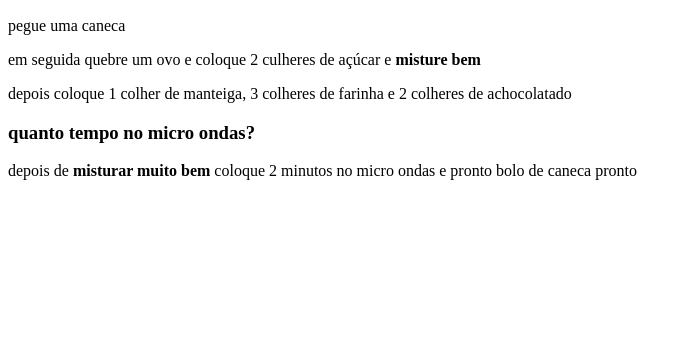
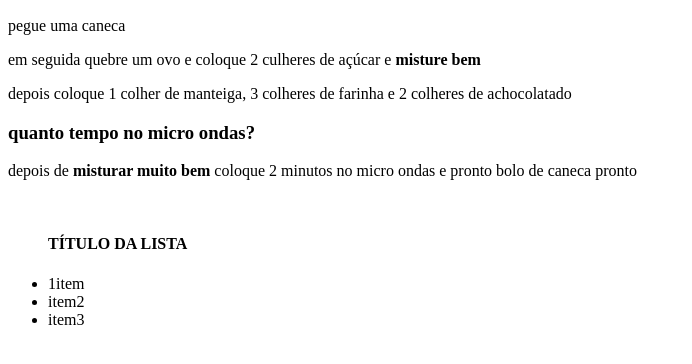
Before and after one commit to gabrielcdebarros11/gabriel, a plain HTML site: page index.html in a window 1280 px wide. Shown: the part 110-474 px from the top of the page, without its empty margins (0-692 px from the left). Drawn offline with Linux system fonts and the light colour scheme.

Commit message:
Update index.html

```diff
--- a/index.html
+++ b/index.html
@@ -13,6 +13,11 @@
     <p>depois coloque 1 colher de manteiga, 3 colheres de farinha e 2 colheres de achocolatado</p>
     <h3> quanto tempo no micro ondas?</h3>
     <p>depois de <strong>misturar muito bem</strong> coloque 2 minutos no micro ondas e pronto bolo de caneca pronto</p>
-    <img scr="Screenshot_20240801-113436-1.jpg"
+    <img scr="Screenshot_20240801-113436-1.jpg">
+    <ul> <h4>TÍTULO DA LISTA</h4>
+    <li>1item</li>
+    <li>item2</li>
+        <li>item3</li>
+    </ul>
 </body>
 </html>
```
